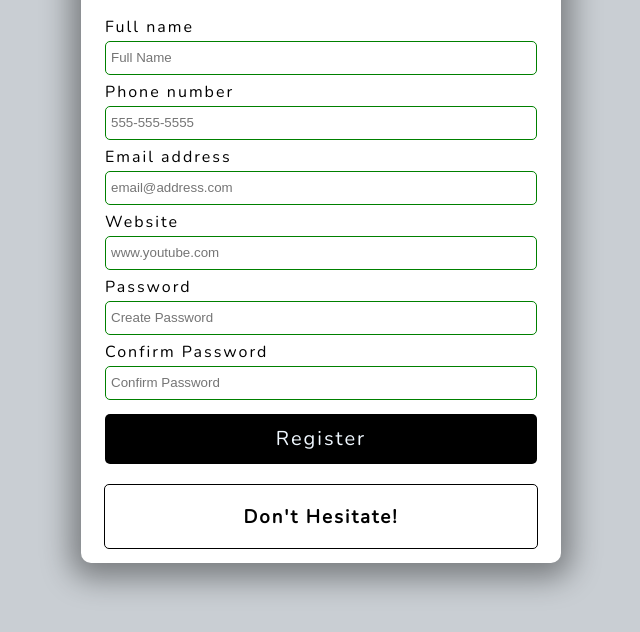
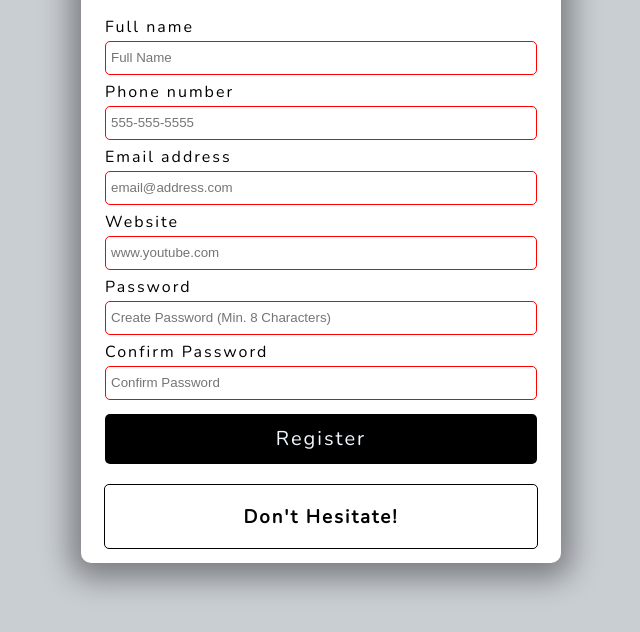
Before and after one commit to chinyro/form-validation, a plain HTML site: page index.html in a window 1280 px wide. Shown: the part 152-784 px from the top of the page, without its empty margins (319-959 px from the left). Drawn offline with nearby package versions, Linux system fonts and the light colour scheme.

Commit message:
Form Validation - Built within HTML

```diff
--- a/index.html
+++ b/index.html
@@ -16,32 +16,39 @@
             <!-- Full Name -->
             <div class="form-group">
                 <label for="name">Full name</label>
-                <input type="text" id="name" placeholder="Full Name">
+                <input type="text" id="name" placeholder="Full Name"
+                        required minlength="3" maxlength="100">
             </div>
             <!-- Phone number -->
             <div class="form-group">
                 <label for="phone">Phone number</label>
-                <input type="tel" id="phone" placeholder="555-555-5555">
+                <input type="tel" id="phone" placeholder="555-555-5555"
+                        required pattern="[0-9]{3}-[0-9]{3}-[0-9]{4}">
             </div>
             <!-- Email address -->
             <div class="form-group">
                 <label for="email">Email address</label>
-                <input type="email" id="email" placeholder="email@address.com">
+                <input type="email" id="email" placeholder="email@address.com"
+                        required>
             </div>
             <!-- Website URL -->
             <div class="form-group">
                 <label for="website">Website</label>
-                <input type="url" id="website" placeholder="www.youtube.com">
+                <input type="URL" id="website" placeholder="www.youtube.com"
+                        required>
             </div>
             <!-- Password -->
             <div class="form-group">
                 <label for="password-1">Password</label>
-                <input type="password" id="password" placeholder="Create Password">
+                <input type="password" id="password" placeholder="Create Password (Min. 8 Characters)"
+                        required pattern="^(?=.*\d)(?=.*[a-z])(?=.*[A-Z])(?=.*[a-zA-Z]).{8,}$"
+                        title="Please include at least 1 uppercase character, 1 lowercase character, and 1 number">
             </div>
             <!-- Confirm Password -->
             <div class="form-group">
                 <label for="password-2">Confirm Password</label>
-                <input type="password" id="password" placeholder="Confirm Password">
+                <input type="password" id="password" placeholder="Confirm Password"
+                        required patter="^(?=.*\d)(?=.*[a-z])(?=.*[A-Z])(?=.*[a-zA-Z]).{8,}$">
             </div>
             <button type="submit">Register</button>
         </form>
```
